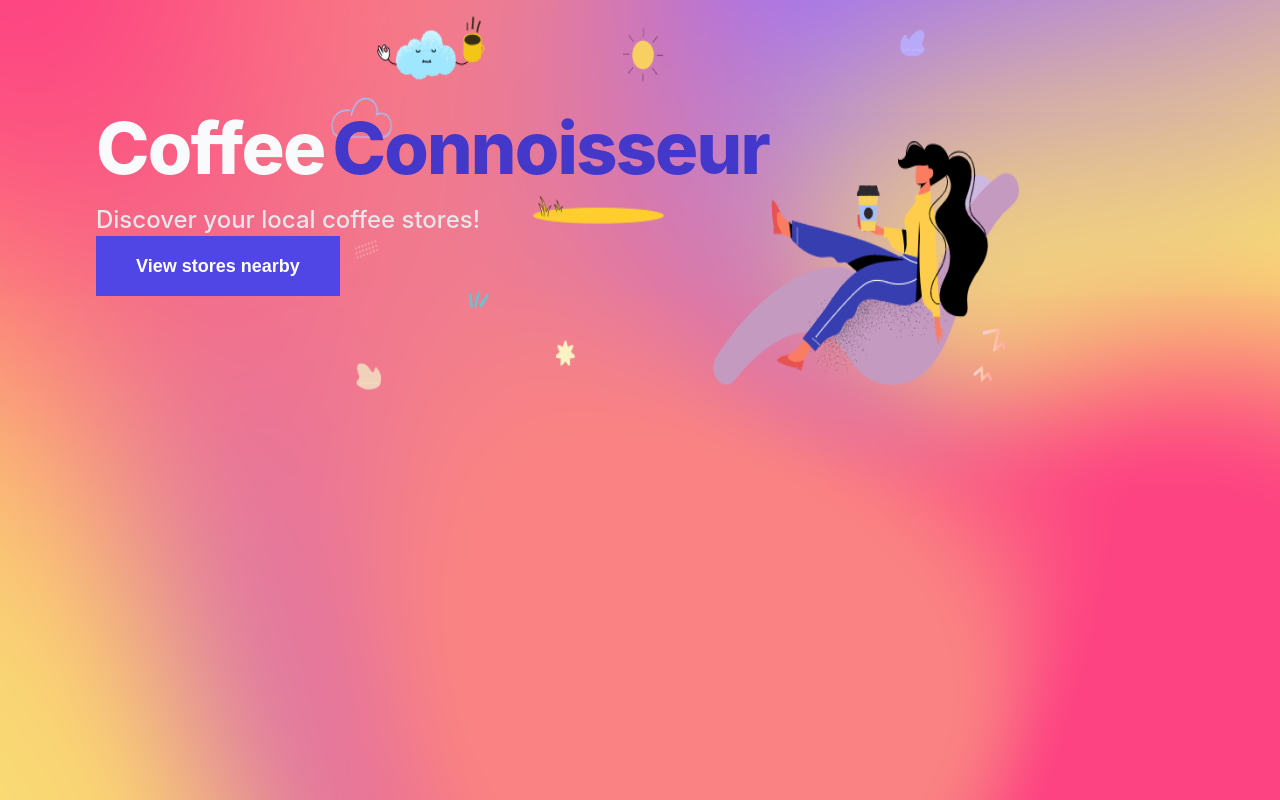
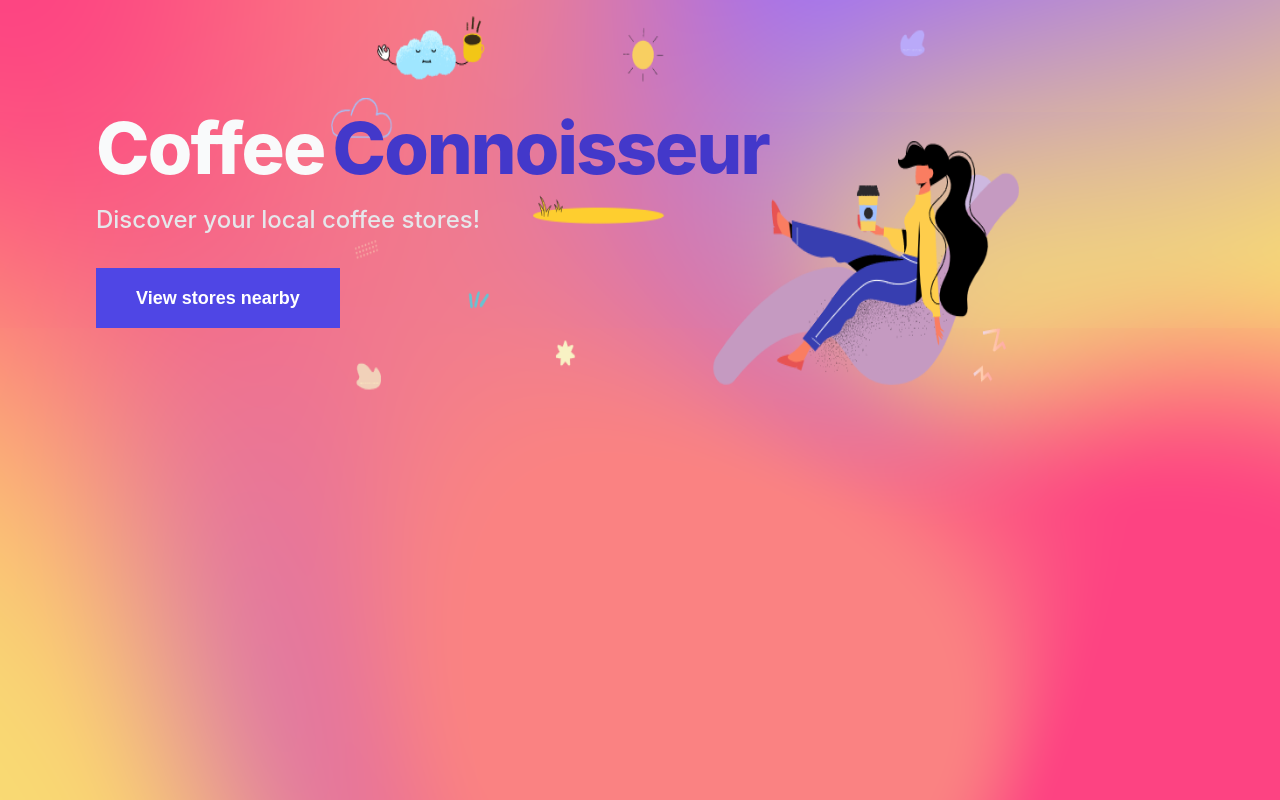
Before and after one commit to devgrey-66/coffee-search, a Next.js app: page / in a window 1280 px wide. Built offline with nearby package versions, Linux system fonts and the light colour scheme.

Commit message:
applies button wrapper class

```diff
--- a/pages/components/banner.js
+++ b/pages/components/banner.js
@@ -9,8 +9,10 @@ const Banner = (props) => {
                 <span className={styles.title2}>Connoisseur</span>
             </h1>
             <p className={styles.subTitle}>Discover your local coffee stores!</p>
-            <button className={styles.button} onClick={props.handleOnClick}>{props.buttonText}</button>
-        </div>
+            <div className={styles.buttonWrapper}>
+                <button className={styles.button} onClick={props.handleOnClick}>{props.buttonText}</button>
+            </div>
+          </div>
     );
 };
 
```
